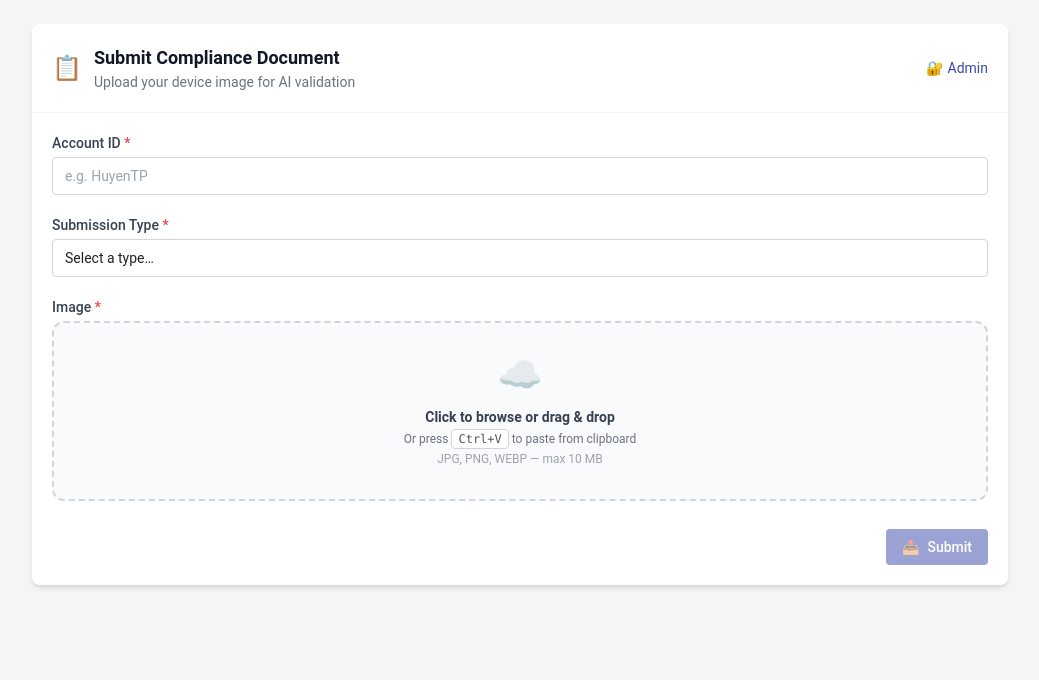
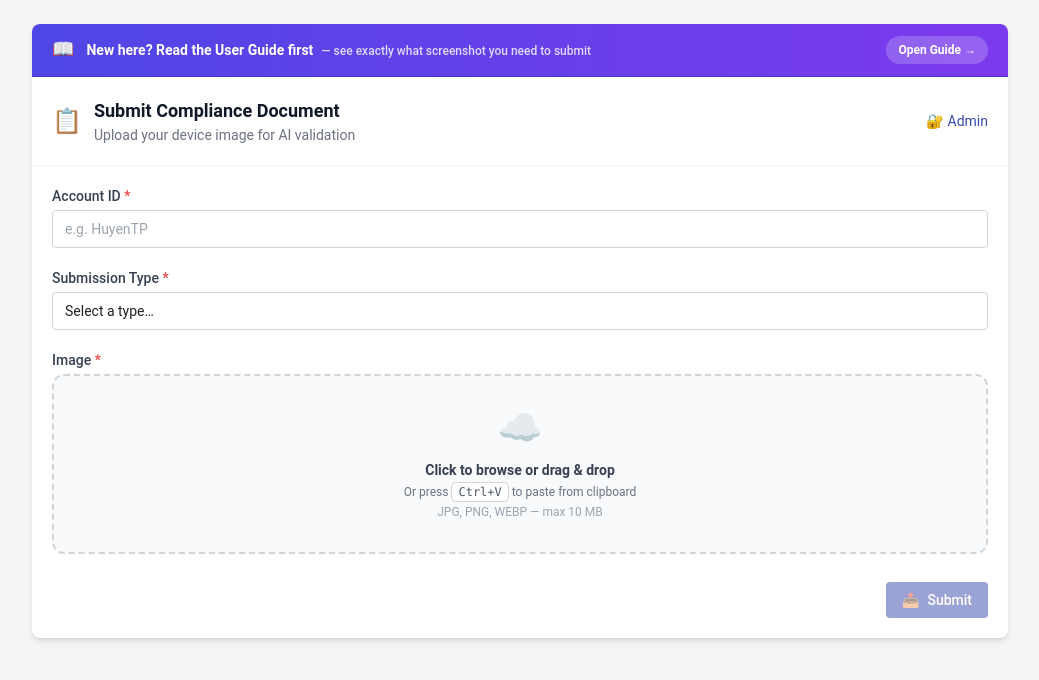
Before and after one commit to dpt1305/compliance-check, a Next.js app in the folder compliance-nextjs/: page /dashboard in a window 1280 px wide. Shown: the top 680 px of the page, without its empty margins (120-1159 px from the left). Built offline with nearby package versions, Linux system fonts and the light colour scheme.

Commit message:
guide showing on UI

```diff
--- a/compliance-nextjs/src/app/admin/layout.tsx
+++ b/compliance-nextjs/src/app/admin/layout.tsx
@@ -87,6 +87,21 @@ function AdminShell({ children }: { children: React.ReactNode }) {
           <span className="font-semibold text-lg">Compliance Admin</span>
           <div className="flex-1" />
           <span className="text-sm opacity-80 mr-2">{username}</span>
+
+          {/* Admin Guide button — prominent, pulsing amber */}
+          <a
+            href="/admin-guide.html"
+            target="_blank"
+            rel="noopener noreferrer"
+            title="Open Admin Guide"
+            className="relative inline-flex items-center gap-1.5 px-3 py-1.5 rounded-full text-xs font-bold
+                       bg-amber-400 text-amber-900 hover:bg-amber-300 transition-colors shadow-md
+                       ring-2 ring-amber-300/60 hover:ring-amber-200"
+          >
+            <span className="animate-ping absolute inline-flex h-full w-full rounded-full bg-amber-300 opacity-40 pointer-events-none" />
+            <span className="relative flex items-center gap-1.5">📖 Guide</span>
+          </a>
+
           <button onClick={exportExcel} disabled={isExporting} className="btn-icon text-white hover:bg-white/20" title="Export to Excel">
             {isExporting ? <span className="spinner w-4 h-4 border-white border-t-transparent"></span> : '📥'}
           </button>
--- a/compliance-nextjs/src/components/dashboard/DashboardForm.tsx
+++ b/compliance-nextjs/src/components/dashboard/DashboardForm.tsx
@@ -226,6 +226,26 @@ export default function DashboardForm() {
       )}
 
       <div className="card">
+        {/* Guide banner — eye-catching, shown at the very top of the card */}
+        <a
+          href="/user-guide.html"
+          target="_blank"
+          rel="noopener noreferrer"
+          className="flex items-center gap-3 px-5 py-3 bg-gradient-to-r from-indigo-600 to-violet-600
+                     text-white text-sm font-medium hover:from-indigo-500 hover:to-violet-500 transition-all
+                     group border-b border-indigo-700"
+        >
+          <span className="text-lg animate-bounce inline-block">📖</span>
+          <div className="flex-1">
+            <span className="font-bold">New here? Read the User Guide first</span>
+            <span className="ml-2 opacity-80 text-xs hidden sm:inline">— see exactly what screenshot you need to submit</span>
+          </div>
+          <span className="inline-flex items-center gap-1 text-xs bg-white/20 hover:bg-white/30 px-3 py-1.5
+                           rounded-full font-semibold transition-colors group-hover:bg-white/30 whitespace-nowrap">
+            Open Guide →
+          </span>
+        </a>
+
         <div className="flex items-center gap-3 p-5 border-b border-gray-100">
           <span className="text-2xl">📋</span>
           <div className="flex-1">
```
